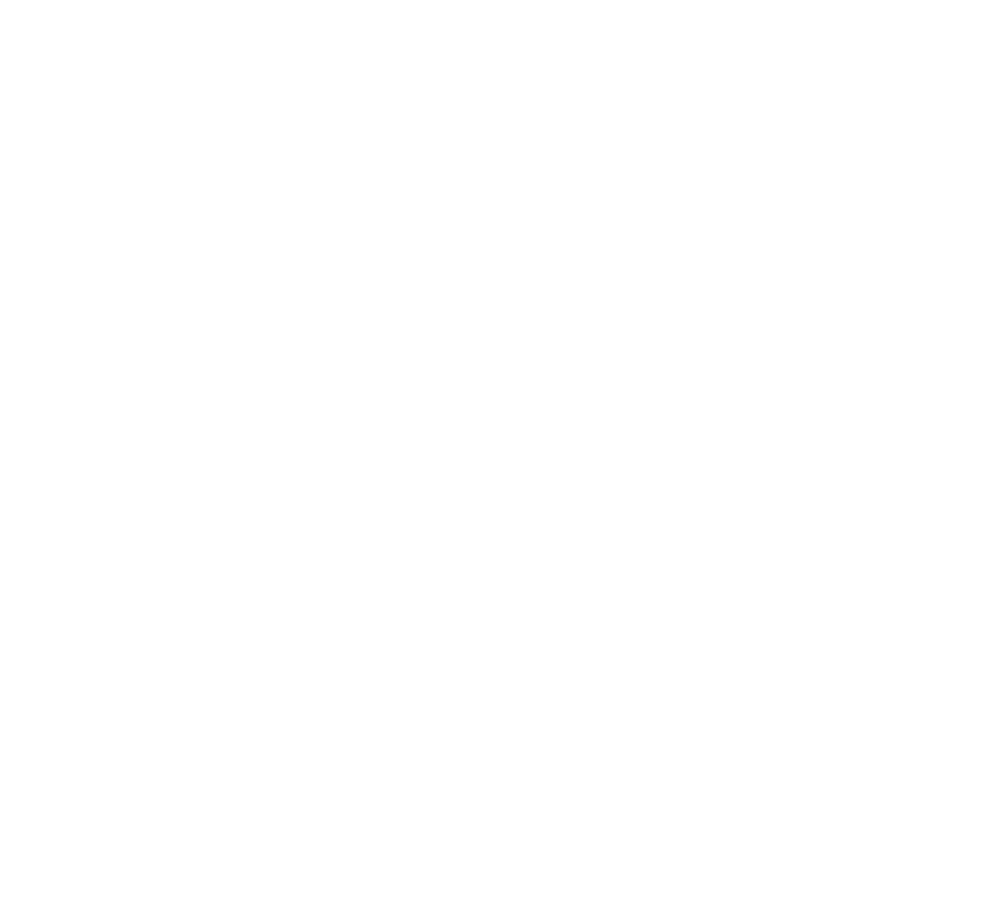
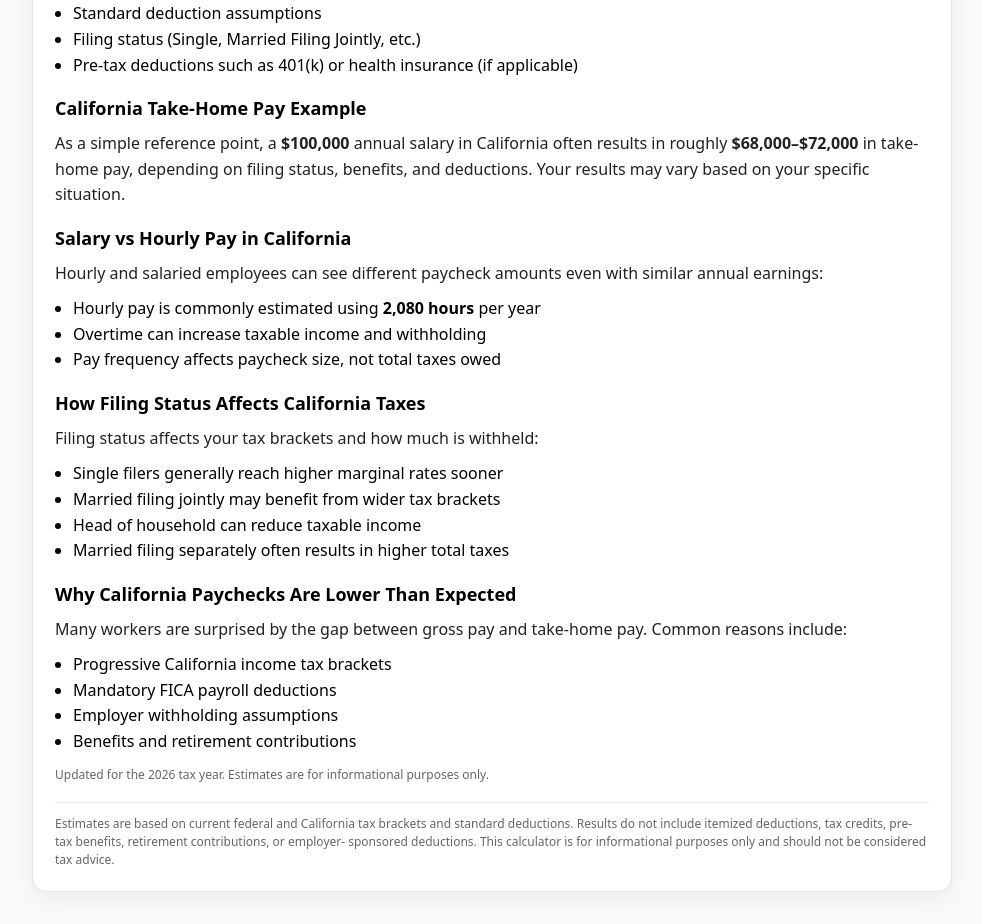
Before and after one commit to brett-the-jet21/salary-after-tax-engine, a Next.js app: page / in a window 1280 px wide. Shown: the part 1020-1944 px from the top of the page, without its empty margins (148-1131 px from the left). Before the commit the page ends 926 px from the top, so only its background shows below. Built offline with nearby package versions, Linux system fonts and the light colour scheme.

Commit message:
Add SEO content for California salary calculator
Added SEO content section with detailed explanations about California salary after-tax pay calculations, including factors affecting take-home pay and filing status implications.

```diff
--- a/app/page.js
+++ b/app/page.js
@@ -134,6 +134,37 @@ const footnoteStyle = {
   fontSize: 12,
   color: "#666",
   lineHeight: 1.5
+};
+
+const seoWrapStyle = {
+  marginTop: 26,
+  paddingTop: 18,
+  borderTop: "1px solid #eee",
+  lineHeight: 1.6
+};
+
+const seoH2Style = {
+  marginTop: 16,
+  marginBottom: 8,
+  fontSize: 18
+};
+
+const seoPStyle = {
+  marginTop: 0,
+  marginBottom: 10,
+  color: "#222"
+};
+
+const seoUlStyle = {
+  marginTop: 0,
+  marginBottom: 10,
+  paddingLeft: 18
+};
+
+const seoDisclaimerStyle = {
+  marginTop: 10,
+  fontSize: 12,
+  color: "#666"
 };
 
 /* -------------------- COMPONENT -------------------- */
@@ -314,6 +345,71 @@ export default function Home() {
             <li>CA SDI: ${fmtMoney2(result.sdi / divisor)}</li>
           </ul>
 
+          {/* -------------------- SEO CONTENT -------------------- */}
+          <section style={seoWrapStyle} aria-label="California tax calculator details">
+            <h2 style={seoH2Style}>How California Salary After-Tax Pay Is Calculated</h2>
+            <p style={seoPStyle}>
+              Your take-home pay in California is estimated by applying both{" "}
+              <strong>federal</strong> and <strong>state</strong> taxes, along with
+              required payroll deductions. This calculator estimates net pay based on:
+            </p>
+            <ul style={seoUlStyle}>
+              <li>Federal income tax, based on IRS tax brackets</li>
+              <li>California state income tax, which is progressive</li>
+              <li>Social Security and Medicare (FICA taxes)</li>
+              <li>Standard deduction assumptions</li>
+              <li>Filing status (Single, Married Filing Jointly, etc.)</li>
+              <li>Pre-tax deductions such as 401(k) or health insurance (if applicable)</li>
+            </ul>
+
+            <h2 style={seoH2Style}>California Take-Home Pay Example</h2>
+            <p style={seoPStyle}>
+              As a simple reference point, a <strong>$100,000</strong> annual salary in California
+              often results in roughly <strong>$68,000–$72,000</strong> in take-home pay, depending
+              on filing status, benefits, and deductions. Your results may vary based on your
+              specific situation.
+            </p>
+
+            <h2 style={seoH2Style}>Salary vs Hourly Pay in California</h2>
+            <p style={seoPStyle}>
+              Hourly and salaried employees can see different paycheck amounts even with similar
+              annual earnings:
+            </p>
+            <ul style={seoUlStyle}>
+              <li>Hourly pay is commonly estimated using <strong>2,080 hours</strong> per year</li>
+              <li>Overtime can increase taxable income and withholding</li>
+              <li>Pay frequency affects paycheck size, not total taxes owed</li>
+            </ul>
+
+            <h2 style={seoH2Style}>How Filing Status Affects California Taxes</h2>
+            <p style={seoPStyle}>
+              Filing status affects your tax brackets and how much is withheld:
+            </p>
+            <ul style={seoUlStyle}>
+              <li>Single filers generally reach higher marginal rates sooner</li>
+              <li>Married filing jointly may benefit from wider tax brackets</li>
+              <li>Head of household can reduce taxable income</li>
+              <li>Married filing separately often results in higher total taxes</li>
+            </ul>
+
+            <h2 style={seoH2Style}>Why California Paychecks Are Lower Than Expected</h2>
+            <p style={seoPStyle}>
+              Many workers are surprised by the gap between gross pay and take-home pay. Common
+              reasons include:
+            </p>
+            <ul style={seoUlStyle}>
+              <li>Progressive California income tax brackets</li>
+              <li>Mandatory FICA payroll deductions</li>
+              <li>Employer withholding assumptions</li>
+              <li>Benefits and retirement contributions</li>
+            </ul>
+
+            <p style={seoDisclaimerStyle}>
+              Updated for the 2026 tax year. Estimates are for informational purposes only.
+            </p>
+          </section>
+          {/* ------------------ END SEO CONTENT ------------------ */}
+
           {/* ✅ FOOTNOTE RESTORED */}
           <div style={footnoteStyle}>
             Estimates are based on current federal and California tax brackets
```
